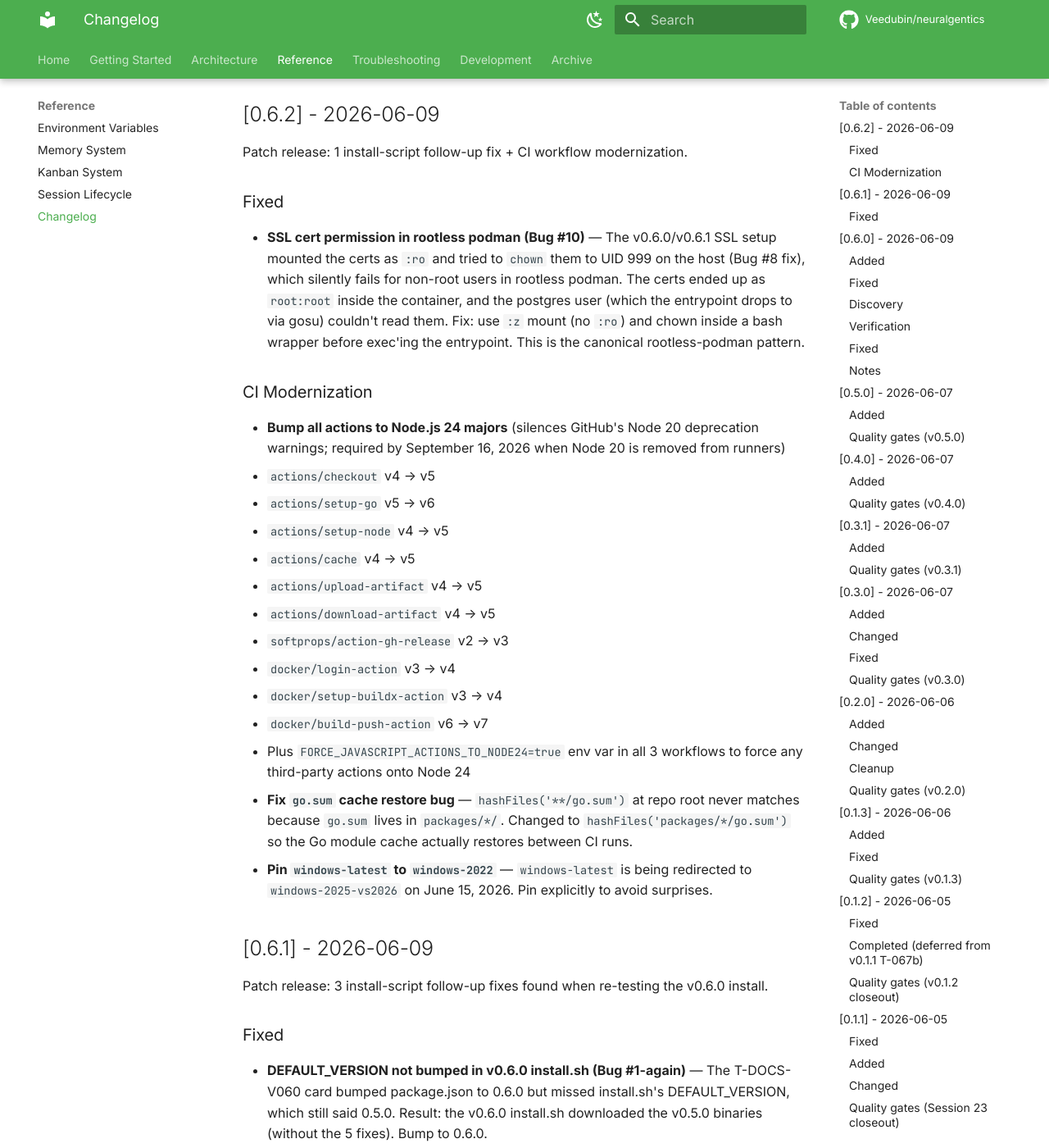
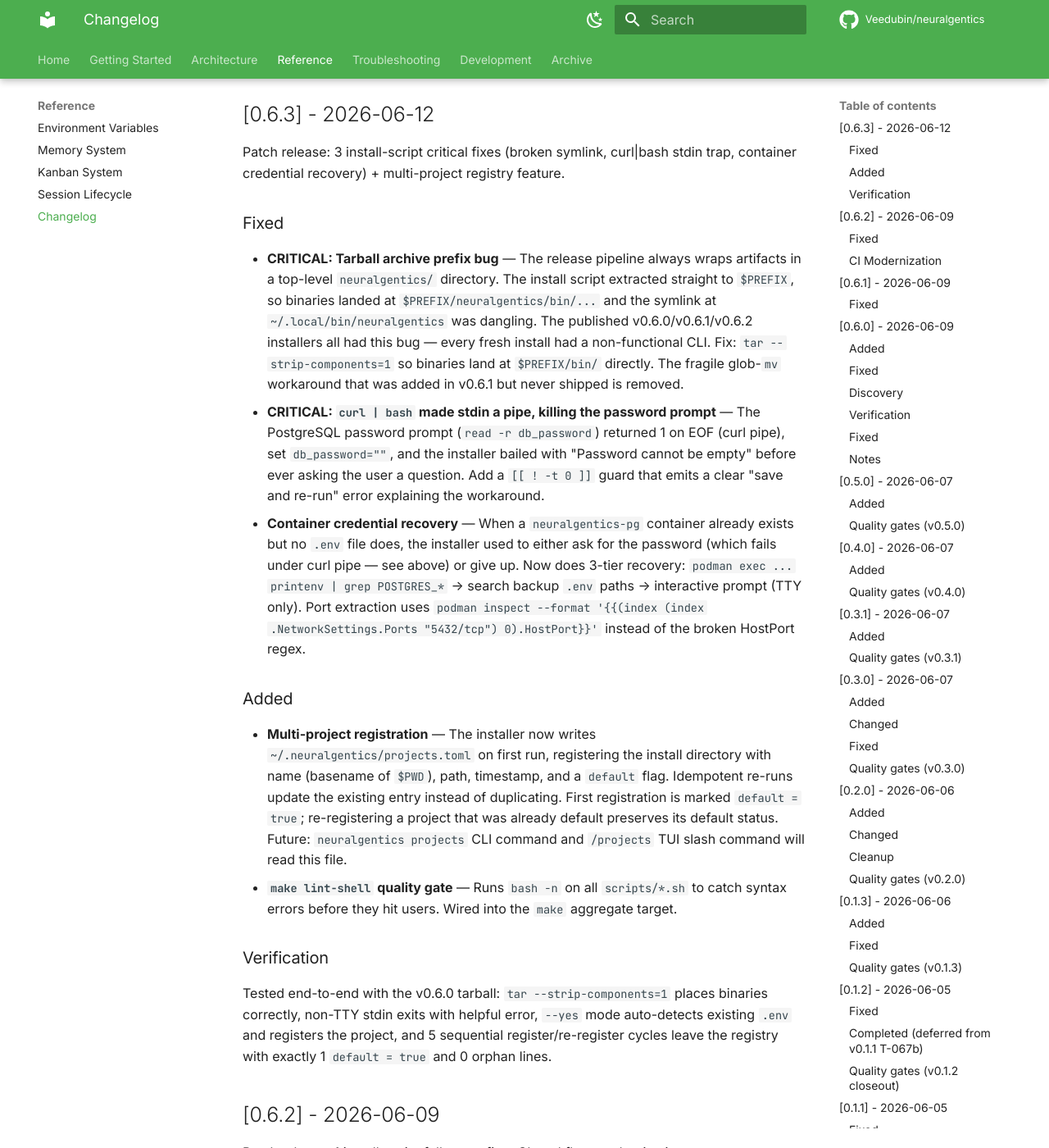
Before and after one commit to Veedubin/neuralgentics, an MkDocs documentation site: the page built from docs/changelog.md, in a window 1280 px wide and 1400 px high, scrolled down 238 px. Shown: the whole window at 82% size. Built offline with MkDocs 1.6.1 and Material for MkDocs 9.7.7, drawn with Linux system fonts in a browser that asks for light colours; comment, search, counter and statistics services are not loaded.

Commit message:
docs: v0.6.3 release prep (3 install fixes + multi-project registry)
Bumps:
- scripts/install.sh: DEFAULT_VERSION 0.6.0 → 0.6.3 (v0.6.0 had a stale
  default that downloaded old binaries — see v0.6.1 changelog; let's not
  ship that bug again)
- package.json: 0.6.2 → 0.6.3
- packages/tui/package.json: 0.6.2 → 0.6.3

Updates:
- docs/changelog.md: top section for v0.6.3, with full description of the
  3 critical install fixes and the new multi-project registry feature
- docs/index.md hero copy: mentions v0.6.3 alongside the other recent
  releases
- docs/getting-started/quickstart.md: v0.6.2 → v0.6.3 in the verification
  table

Refs: T-REL-V063

```diff
--- a/docs/changelog.md
+++ b/docs/changelog.md
@@ -4,6 +4,25 @@ All notable changes to this project will be documented in this file.
 
 The format is based on [Keep a Changelog](https://keepachangelog.com/en/1.0.0/),
 and this project adheres to [Semantic Versioning](https://semver.org/spec/v2.0.0.html).
+
+## [0.6.3] - 2026-06-12
+
+Patch release: 3 install-script critical fixes (broken symlink, curl|bash stdin trap, container credential recovery) + multi-project registry feature.
+
+### Fixed
+
+- **CRITICAL: Tarball archive prefix bug** — The release pipeline always wraps artifacts in a top-level `neuralgentics/` directory. The install script extracted straight to `$PREFIX`, so binaries landed at `$PREFIX/neuralgentics/bin/...` and the symlink at `~/.local/bin/neuralgentics` was dangling. The published v0.6.0/v0.6.1/v0.6.2 installers all had this bug — every fresh install had a non-functional CLI. Fix: `tar --strip-components=1` so binaries land at `$PREFIX/bin/` directly. The fragile glob-`mv` workaround that was added in v0.6.1 but never shipped is removed.
+- **CRITICAL: `curl | bash` made stdin a pipe, killing the password prompt** — The PostgreSQL password prompt (`read -r db_password`) returned 1 on EOF (curl pipe), set `db_password=""`, and the installer bailed with "Password cannot be empty" before ever asking the user a question. Add a `[[ ! -t 0 ]]` guard that emits a clear "save and re-run" error explaining the workaround.
+- **Container credential recovery** — When a `neuralgentics-pg` container already exists but no `.env` file does, the installer used to either ask for the password (which fails under curl pipe — see above) or give up. Now does 3-tier recovery: `podman exec ... printenv | grep POSTGRES_*` → search backup `.env` paths → interactive prompt (TTY only). Port extraction uses `podman inspect --format '{{(index (index .NetworkSettings.Ports "5432/tcp") 0).HostPort}}'` instead of the broken HostPort regex.
+
+### Added
+
+- **Multi-project registration** — The installer now writes `~/.neuralgentics/projects.toml` on first run, registering the install directory with name (basename of `$PWD`), path, timestamp, and a `default` flag. Idempotent re-runs update the existing entry instead of duplicating. First registration is marked `default = true`; re-registering a project that was already default preserves its default status. Future: `neuralgentics projects` CLI command and `/projects` TUI slash command will read this file.
+- **`make lint-shell` quality gate** — Runs `bash -n` on all `scripts/*.sh` to catch syntax errors before they hit users. Wired into the `make` aggregate target.
+
+### Verification
+
+Tested end-to-end with the v0.6.0 tarball: `tar --strip-components=1` places binaries correctly, non-TTY stdin exits with helpful error, `--yes` mode auto-detects existing `.env` and registers the project, and 5 sequential register/re-register cycles leave the registry with exactly 1 `default = true` and 0 orphan lines.
 
 ## [0.6.2] - 2026-06-09
 
--- a/docs/getting-started/quickstart.md
+++ b/docs/getting-started/quickstart.md
@@ -46,7 +46,7 @@ Once inside the TUI, try a simple orchestrator task:
 | Step | Action | Expected Result |
 | :--- | :--- | :--- |
 | 1 | `neuralgentics status` | All components (Backend, Broker, Memory) show `ONLINE` |
-| 2 | `neuralgentics --version` | Returns `v0.6.2` (or whatever you installed) |
+| 2 | `neuralgentics --version` | Returns `v0.6.3` (or whatever you installed) |
 | 3 | First Task | Task transitions from `triage` $\rightarrow$ `running` $\rightarrow$ `done` |
 
 If you encounter any issues, check the [Troubleshooting Guide](../troubleshooting.md).
--- a/package.json
+++ b/package.json
@@ -1,6 +1,6 @@
 {
   "name": "@neuralgentics/root",
-  "version": "0.6.2",
+  "version": "0.6.3",
   "description": "Neuralgentics — coding agent built on OpenCode",
   "private": true,
   "type": "module",
```
Also changed, not shown: docs/index.md (+1 -1 lines), 2 other files.
